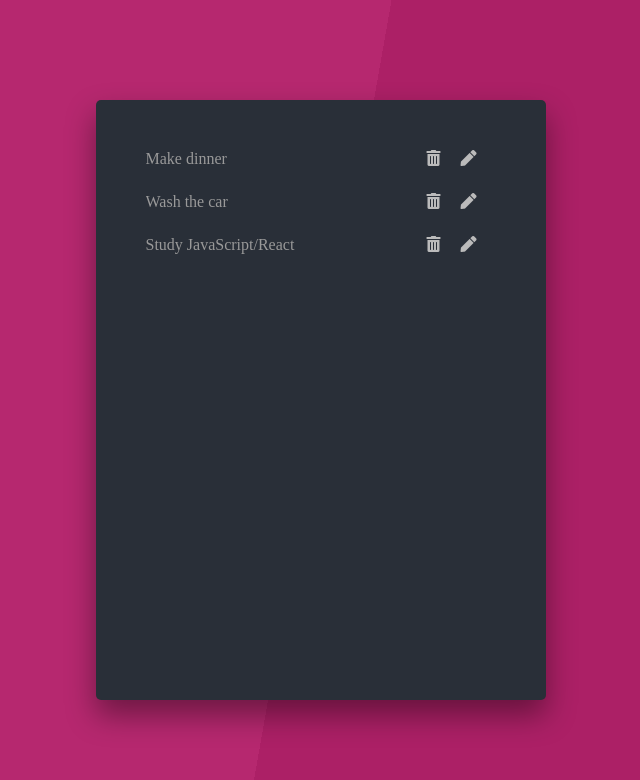
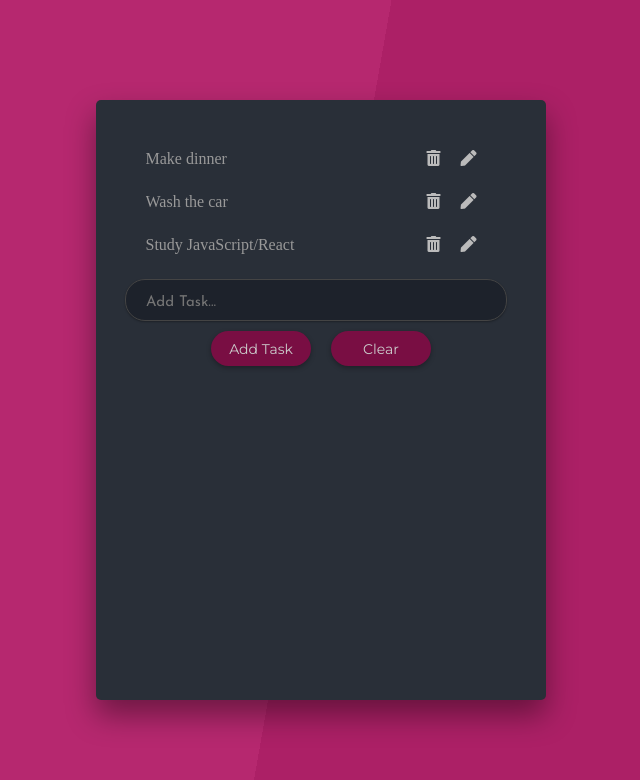
Before and after one commit to KevinKM3/task-manager-hooks, a React (Create React App) app: page / in a window 1280 px wide. Shown: the top 780 px of the page, without its empty margins (319-959 px from the left). Built offline with nearby package versions, Linux system fonts and the light colour scheme.

Commit message:
form-component

```diff
--- a/src/components/App.js
+++ b/src/components/App.js
@@ -1,5 +1,6 @@
 import React from "react";
 import TaskList from "./TaskList";
+import TaskForm from "./TaskForm";
 import TaskListContextProvider from "../context/TaskListContext";
 
 import "../App.css";
@@ -11,6 +12,7 @@
         <div className="app-wrapper">
           <div className="main">
             <TaskList />
+            <TaskForm />
           </div>
         </div>
       </div>
--- /dev/null
+++ b/src/components/TaskForm.js
@@ -0,0 +1,22 @@
+import React from "react";
+
+const TaskForm = () => {
+  return (
+    <form className="form">
+      <input
+        type="text"
+        className="task-input"
+        placeholder="Add Task..."
+        required
+      />
+      <div className="buttons">
+        <button type="submit" className="btn add-task-btn">
+          Add Task
+        </button>
+        <button className="btn clear-btn">Clear</button>
+      </div>
+    </form>
+  );
+};
+
+export default TaskForm;
--- a/src/components/TaskList.js
+++ b/src/components/TaskList.js
@@ -8,7 +8,7 @@
     <div>
       <ul className="list">
         {tasks.map((task) => {
-          return <Task task={task} />;
+          return <Task task={task} key={task.id} />;
         })}
       </ul>
     </div>
```
